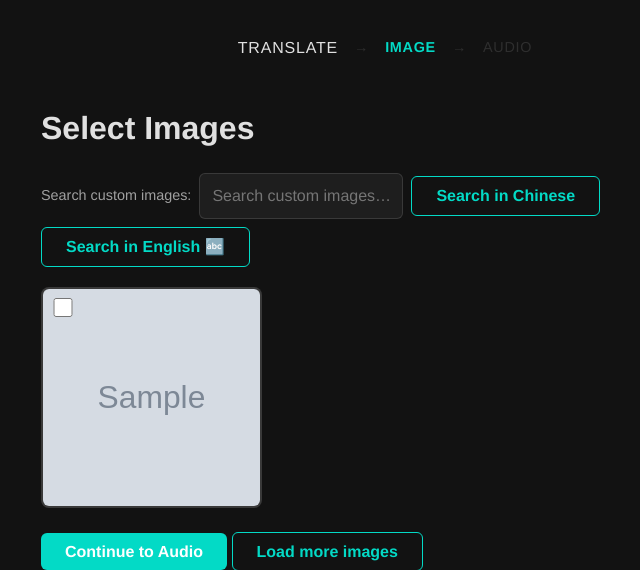
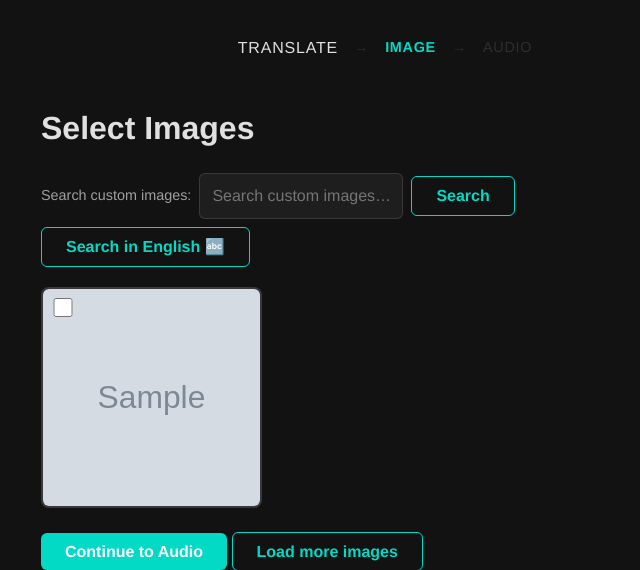
Before and after one commit to willthong/freely_fluent, a FastAPI app: template templates/image_step.html in a window 1280 px wide. Shown: the top 570 px of the page, without its empty margins (255-895 px from the left). Run offline with FastAPI, Linux system fonts and the light colour scheme; the template is opened without the code that fills it: most values are stand-ins (such as "Sample title", 1, 10 or a date in 2020); grey boxes marked "Sample" are stand-in pictures; parts of the project's set-up code (start-up, migrations or seed data) failed here and were passed over; some libraries are stand-ins or nearby versions.

Commit message:
fix: change search text back

```diff
--- a/templates/image_step.html
+++ b/templates/image_step.html
@@ -28,7 +28,7 @@
           hx-include="#re-search-input"
           hx-indicator="#re-search-indicator"
           hx-vals='js:{"selected": getCheckedIndices()}'>
-    Search in Chinese
+    Search
   </button>
   <button type="button" class="btn-outline"
           hx-get="/image/{{ session_id }}/research?query={{ english_word }}"
```
